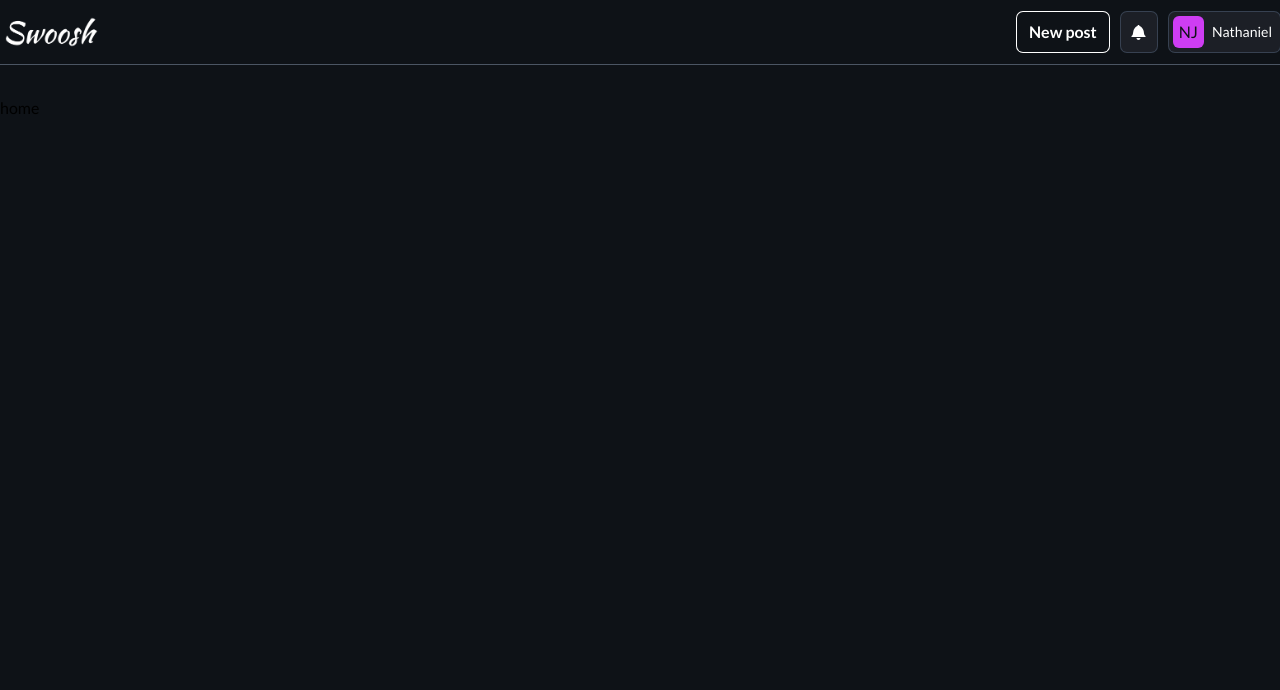
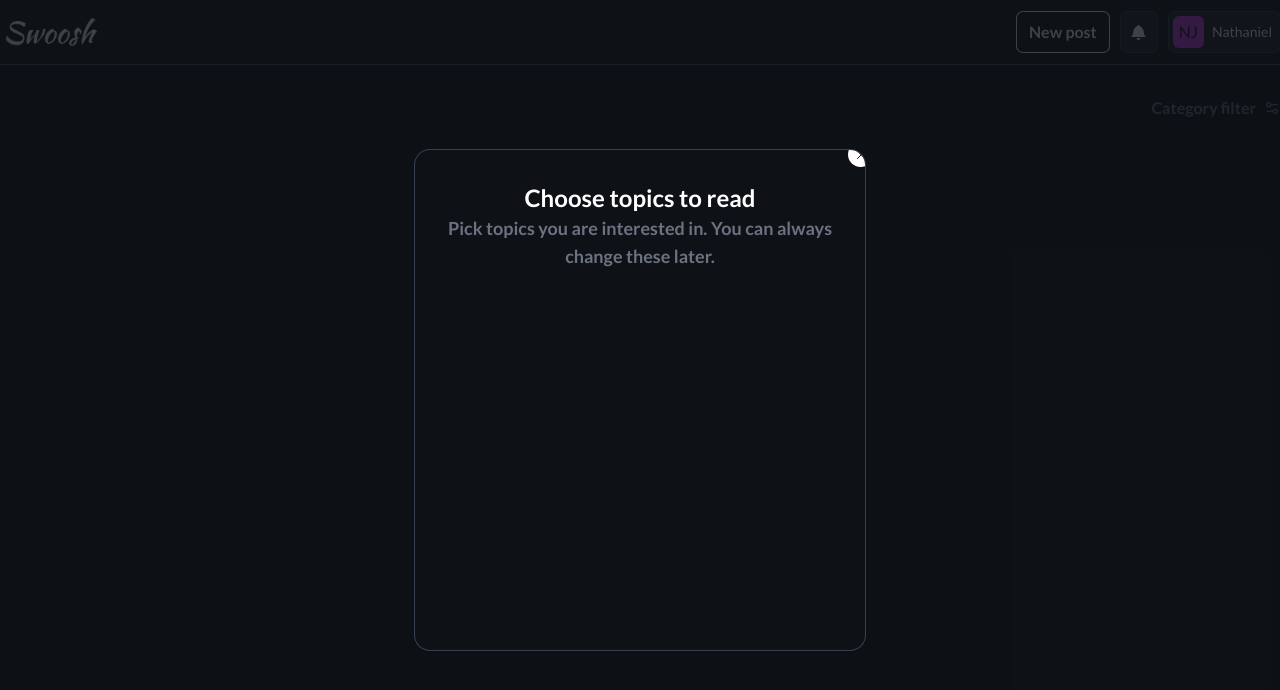
Before and after one commit to joeCodes05/niit-blog-app-frontend, a React (Create React App) app: page / in a window 1280 px wide. Shown: the top 690 px of the page. Built offline with nearby package versions, Linux system fonts and the light colour scheme.

Commit message:
code updates

```diff
--- a/src/pages/home.jsx
+++ b/src/pages/home.jsx
@@ -1,8 +1,44 @@
 import React from 'react'
+import { LuSettings2 } from "react-icons/lu";
+import { IoCloseOutline } from "react-icons/io5";
 
 const Home = () => {
   return (
-    <div>home</div>
+    <>
+      <section className='max-w-7xl mx-auto lg:px-0 px-3'>
+        <div className="ml-auto w-fit">
+          <button className='bg-transparent w-fit text-gray-500 duration-500 hover:text-white outline-none font-semibold flex items-center gap-2'>
+            <div>Category filter</div> <LuSettings2 />
+          </button>
+
+          {/* category modal */}
+          <div className="fixed h-screen w-screen z-50 top-0 left-0 bg-dark bg-opacity-80">
+            <div className="absolute top-[50%] left-[50%] -translate-x-[50%] -translate-y-[50%] bg-dark rounded-[15px] shadow ring-1 ring-gray-700 py-8 w-[450px] max-h-[500px] h-full overflow-hidden">
+              {/* close modal button */}
+              <button className="absolute bg-white rounded-full h-[25px] w-[25px] flex items-center justify-center -top-2 -right-2">
+                <IoCloseOutline className='text-dark' />
+              </button>
+
+              {/* modal content */}
+              <div>
+                <h1 className='text-white font-bold text-2xl text-center'>
+                  Choose topics to read
+                </h1>
+                <h3 className='text-gray-500 font-semibold text-lg text-center px-5'>
+                  Pick topics you are interested in. You can always change these later.
+                </h3>
+
+                <div className="h-full min-h-[400px] mt-2 overflow-y-auto overflow-x-hidden w-full px-5 py-3">
+                  <div className="grid grid-cols-3">
+
+                  </div>
+                </div>
+              </div>
+            </div>
+          </div>
+        </div>
+      </section>
+    </>
   )
 }
 
--- a/src/pages/signup.jsx
+++ b/src/pages/signup.jsx
@@ -6,7 +6,6 @@ import FormControl from '../utils/inputForms'
 const Signup = () => {
   const [fullName, setFullName] = useState('');
   const [email, setEmail] = useState('');
-  const [password, setPassword] = useState('');
 
   return (
     <>
@@ -37,8 +36,6 @@ const Signup = () => {
           <div>
             <FormControl
               placeholder={'Password'}
-              value={password}
-              onChange={(e) => setPassword(e.target.value)}
               type={'password'}
             />
           </div>
```
